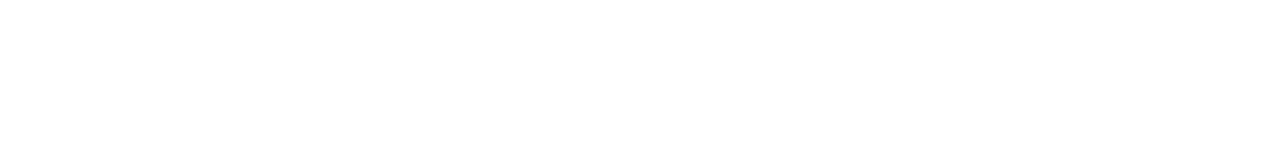
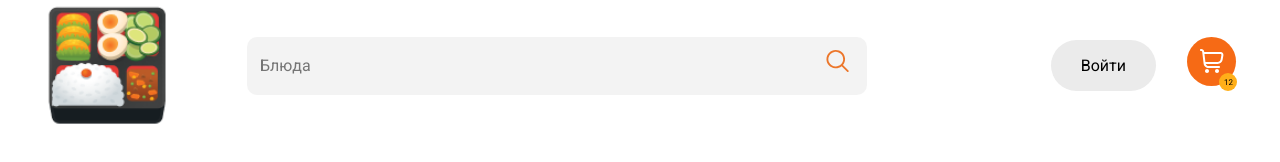
Before and after one commit to amontag962/foodMarket, a plain HTML site: page index.html in a window 1280 px wide. Drawn offline with Linux system fonts and the light colour scheme.

Commit message:
create: добавил разметку header

```diff
--- a/index.html
+++ b/index.html
@@ -5,7 +5,78 @@
     <meta http-equiv="X-UA-Compatible" content="IE=edge" />
     <meta name="viewport" content="width=device-width, initial-scale=1.0" />
     <title>Индекс Еда</title>
+    <link rel="preconnect" href="https://fonts.googleapis.com" />
+    <link rel="preconnect" href="https://fonts.gstatic.com" crossorigin />
+    <link
+      href="https://fonts.googleapis.com/css2?family=Roboto:wght@400;500;700&display=swap"
+      rel="stylesheet"
+    />
     <link rel="stylesheet" href="css/style.css" />
   </head>
-  <body></body>
+  <body>
+    <header class="header container">
+      <a href="#" class="header-logo">
+        <img
+          width="128px"
+          src="img/logo.png"
+          alt="Лого Индекс Еда "
+          class="header-logo__image"
+        />
+      </a>
+      <form action="#" class="header-search">
+        <input class="header-search__input" type="search" placeholder="Блюда" />
+        <button class="header-search__button">
+          <img
+            src="img/search-icon.svg"
+            alt="иконка поиска"
+            class="header-search__icon"
+          />
+        </button>
+      </form>
+      <div class="header-auth">
+        <a href="" class="header-auth__login">Войти</a>
+      </div>
+      <!-- /.auth -->
+      <a href="#" class="header-auth__shopping-cart"
+        ><svg
+          width="50"
+          height="54"
+          viewBox="0 0 50 54"
+          fill="none"
+          xmlns="http://www.w3.org/2000/svg"
+        >
+          <circle cx="24.5" cy="24.5" r="24.5" fill="#F66A15" />
+          <g clip-path="url(#clip0_5:10)">
+            <path
+              d="M35.713 16.077C35.4317 15.7394 35.0796 15.468 34.6815 15.2818C34.2835 15.0957 33.8494 14.9995 33.41 15H17.242L17.2 14.649C17.114 13.9194 16.7634 13.2467 16.2145 12.7585C15.6656 12.2702 14.9566 12.0003 14.222 12H14C13.7348 12 13.4804 12.1054 13.2929 12.2929C13.1054 12.4804 13 12.7348 13 13C13 13.2652 13.1054 13.5196 13.2929 13.7071C13.4804 13.8946 13.7348 14 14 14H14.222C14.4669 14 14.7033 14.09 14.8864 14.2527C15.0694 14.4155 15.1863 14.6397 15.215 14.883L16.591 26.583C16.7339 27.7998 17.3185 28.9218 18.2339 29.736C19.1493 30.5502 20.3319 31 21.557 31H32C32.2652 31 32.5196 30.8946 32.7071 30.7071C32.8946 30.5196 33 30.2652 33 30C33 29.7348 32.8946 29.4804 32.7071 29.2929C32.5196 29.1054 32.2652 29 32 29H21.557C20.9381 28.9983 20.3348 28.8051 19.8299 28.4471C19.3251 28.089 18.9433 27.5835 18.737 27H30.657C31.8293 27.0001 32.9643 26.5882 33.8638 25.8364C34.7633 25.0846 35.37 24.0407 35.578 22.887L36.363 18.533C36.4414 18.101 36.4237 17.6571 36.3114 17.2326C36.1991 16.8082 35.9948 16.4137 35.713 16.077V16.077ZM34.4 18.178L33.614 22.532C33.4891 23.225 33.1245 23.852 32.5839 24.3032C32.0433 24.7544 31.3612 25.0011 30.657 25H18.419L17.478 17H33.41C33.5569 16.9991 33.7022 17.0306 33.8355 17.0923C33.9689 17.1539 34.087 17.2441 34.1815 17.3566C34.276 17.4691 34.3446 17.601 34.3824 17.7429C34.4201 17.8849 34.4262 18.0334 34.4 18.178V18.178Z"
+              fill="white"
+            />
+            <path
+              d="M20.0001 36.0006C21.1047 36.0006 22.0001 35.1052 22.0001 34.0006C22.0001 32.8961 21.1047 32.0006 20.0001 32.0006C18.8956 32.0006 18.0001 32.8961 18.0001 34.0006C18.0001 35.1052 18.8956 36.0006 20.0001 36.0006Z"
+              fill="white"
+            />
+            <path
+              d="M30 36.0006C31.1046 36.0006 32 35.1052 32 34.0006C32 32.8961 31.1046 32.0006 30 32.0006C28.8954 32.0006 28 32.8961 28 34.0006C28 35.1052 28.8954 36.0006 30 36.0006Z"
+              fill="white"
+            />
+          </g>
+          <circle cx="41" cy="45" r="9" fill="#FFAF19" />
+          <path
+            d="M39.8477 48H39.1211V43.1836L37.6641 43.7188V43.0625L39.7344 42.2852H39.8477V48ZM45.6914 48H41.9648V47.4805L43.9336 45.293C44.2253 44.9622 44.4258 44.694 44.5352 44.4883C44.6471 44.2799 44.7031 44.0651 44.7031 43.8438C44.7031 43.5469 44.6133 43.3034 44.4336 43.1133C44.2539 42.9232 44.0143 42.8281 43.7148 42.8281C43.3555 42.8281 43.0755 42.931 42.875 43.1367C42.6771 43.3398 42.5781 43.6237 42.5781 43.9883H41.8555C41.8555 43.4648 42.0234 43.0417 42.3594 42.7188C42.6979 42.3958 43.1497 42.2344 43.7148 42.2344C44.2435 42.2344 44.6615 42.3737 44.9688 42.6523C45.276 42.9284 45.4297 43.2969 45.4297 43.7578C45.4297 44.3177 45.0729 44.9844 44.3594 45.7578L42.8359 47.4102H45.6914V48Z"
+            fill="black"
+          />
+          <defs>
+            <clipPath id="clip0_5:10">
+              <rect
+                width="24"
+                height="24"
+                fill="white"
+                transform="translate(13 12)"
+              />
+            </clipPath>
+          </defs>
+        </svg>
+      </a>
+    </header>
+  </body>
 </html>
--- a/sass/_settings.sass
+++ b/sass/_settings.sass
@@ -1,2 +1,6 @@
 *
   box-sizing: border-box
+body
+  font-family: 'Roboto', sans-serif
+button
+  cursor: pointer
--- a/sass/blocks/_header.sass
+++ b/sass/blocks/_header.sass
@@ -0,0 +1,36 @@
+.container
+  max-width: 1194px
+  margin: auto
+.header
+  display: flex
+  align-items: center
+  &-search
+    margin-left: 76px
+    max-width: 620px
+    display: flex
+    background: rgba(238, 238, 238, 0.71)
+    border-radius: 10px
+    flex-grow: 1
+    position: relative
+    &__input
+      background-color: transparent
+      border: none
+      width: 100%
+      padding: 20px 13px 20px 13px
+    &__button
+      background-color: transparent
+      border: none
+      padding: 13px 18px 14px 0px
+      position: absolute
+      right: 0
+      top: 0
+      color: #57565B
+  &-auth
+    margin-left: auto
+    &__login
+      padding: 16px 30px 16px 30px
+      background: #EBEBEB
+      border-radius: 50px
+      text-decoration: none
+      color: #000000
+      margin-right: 31px
```
Also changed, not shown: css/style.css, img/logo.png (added), img/search-icon.svg (added), 1 other file.
